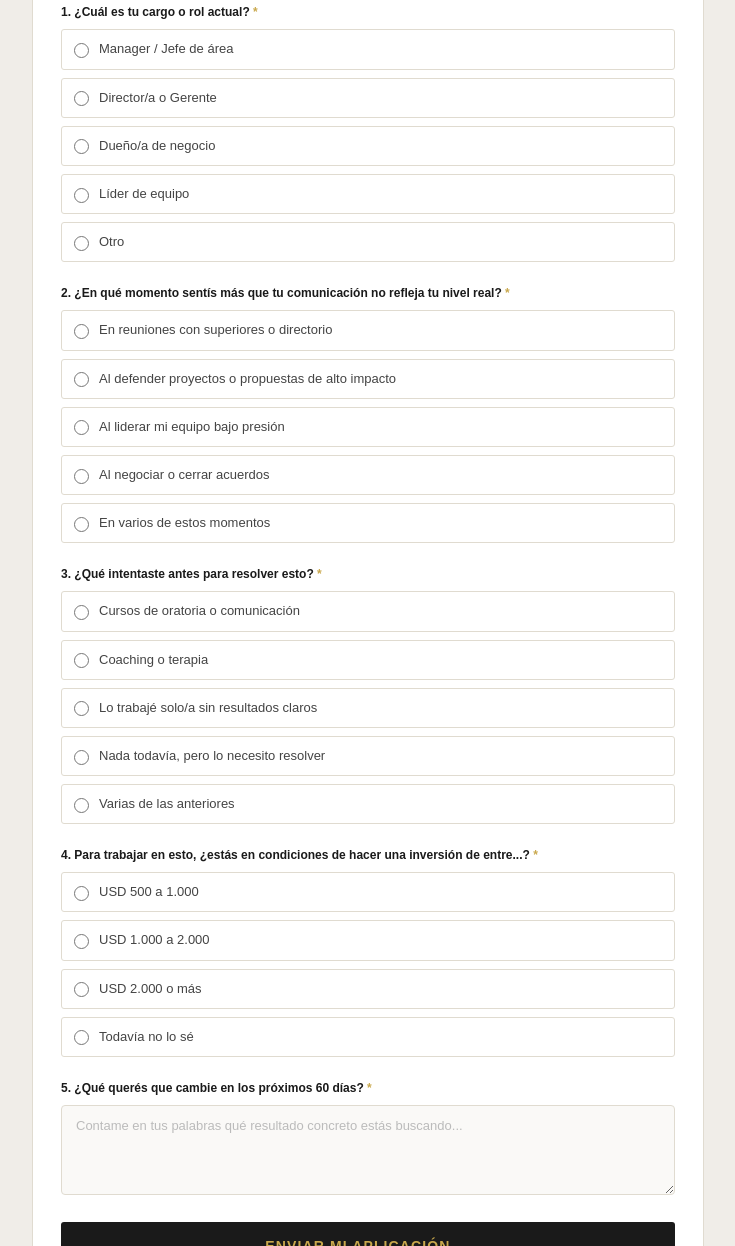
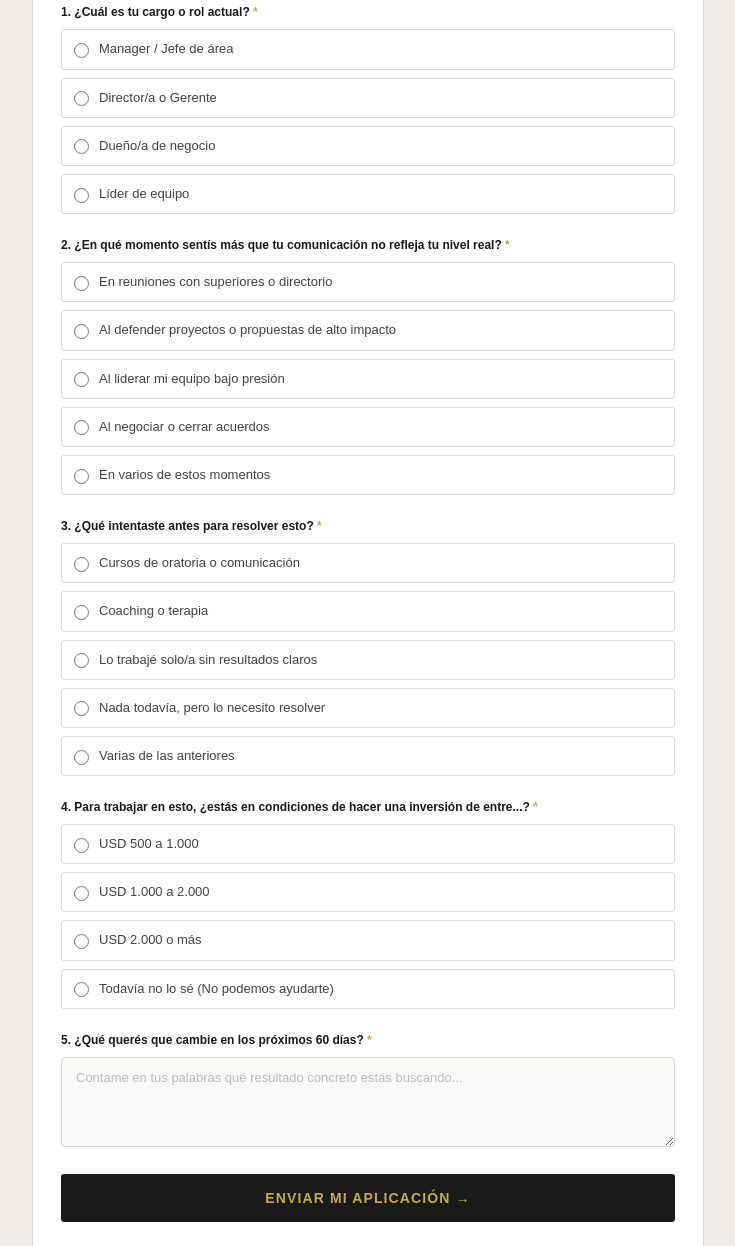
Before and after one commit to Lautaro22-cloud/decodificatuvoz, a plain HTML site: page index.html in a window 1280 px wide. Shown: the part 4549-5795 px from the top of the page, without its empty margins (272-1007 px from the left). Drawn offline with nearby package versions, Linux system fonts and the light colour scheme; a script that the page names is missing.

Commit message:
index.html

```diff
--- a/index.html
+++ b/index.html
@@ -505,7 +505,6 @@ src="https://www.facebook.com/tr?id=1369328871569089&ev=PageView&noscript=1"/></
           <label class="form-option"><input type="radio" name="cargo" value="director"><span class="form-option-label">Director/a o Gerente</span></label>
           <label class="form-option"><input type="radio" name="cargo" value="dueno"><span class="form-option-label">Dueño/a de negocio</span></label>
           <label class="form-option"><input type="radio" name="cargo" value="lider"><span class="form-option-label">Líder de equipo</span></label>
-          <label class="form-option"><input type="radio" name="cargo" value="otro"><span class="form-option-label">Otro</span></label>
         </div>
       </div>
 
@@ -540,7 +539,7 @@ src="https://www.facebook.com/tr?id=1369328871569089&ev=PageView&noscript=1"/></
           <label class="form-option"><input type="radio" name="presupuesto" value="500-1000" required><span class="form-option-label">USD 500 a 1.000</span></label>
           <label class="form-option"><input type="radio" name="presupuesto" value="1000-2000"><span class="form-option-label">USD 1.000 a 2.000</span></label>
           <label class="form-option"><input type="radio" name="presupuesto" value="2000+"><span class="form-option-label">USD 2.000 o más</span></label>
-          <label class="form-option"><input type="radio" name="presupuesto" value="no-se"><span class="form-option-label">Todavía no lo sé</span></label>
+          <label class="form-option"><input type="radio" name="presupuesto" value="no-se"><span class="form-option-label">Todavía no lo sé (No podemos ayudarte)</span></label>
         </div>
       </div>
 
@@ -557,7 +556,6 @@ src="https://www.facebook.com/tr?id=1369328871569089&ev=PageView&noscript=1"/></
 
 </div>
 
-/* Script de Vimeo */
 <script src="https://player.vimeo.com/api/player.js"></script>
 <script>
   // ─── Vimeo ───────────────────────────────────────────────
```
